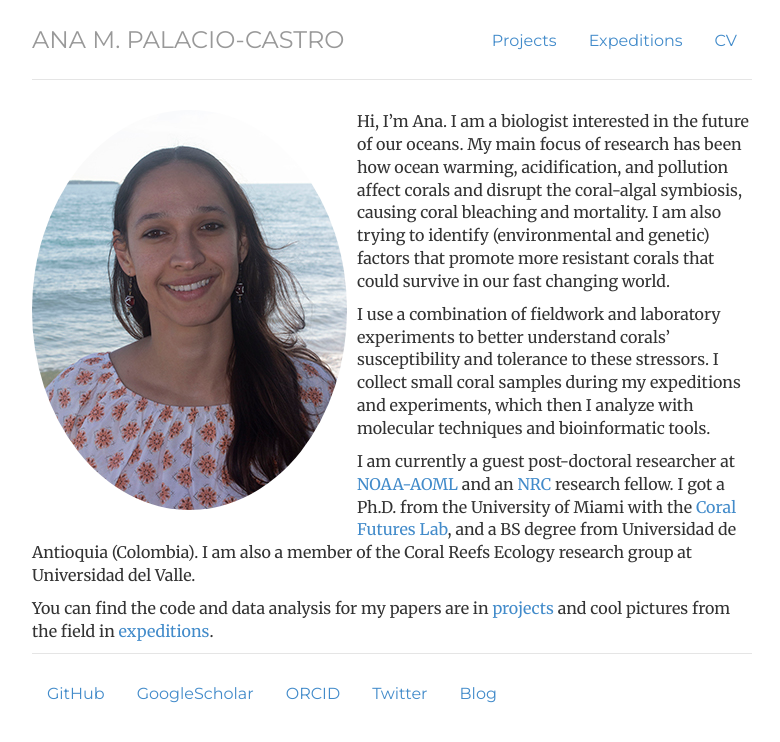
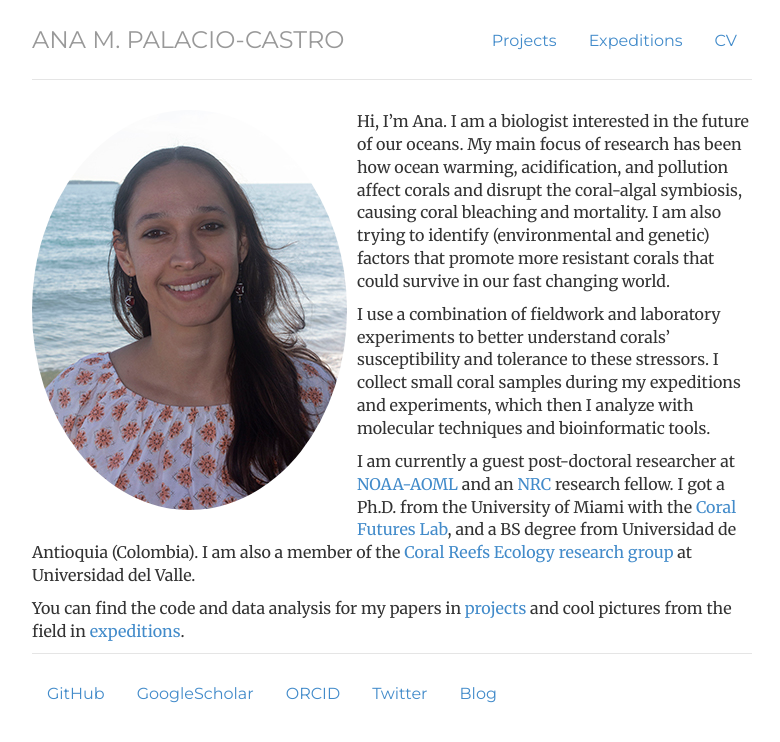
Before and after one commit to anampc/anampc_0.github.io, a Jekyll site: the page built from index.markdown, in a window 1280 px wide. Shown: the top 742 px of the page, without its empty margins (248-1028 px from the left). Built offline with Jekyll 4.4.1, drawn with Linux system fonts in a browser that asks for light colours.

```diff
--- a/index.markdown
+++ b/index.markdown
@@ -20,8 +20,8 @@
 I am currently a guest post-doctoral researcher at [NOAA-AOML](https://www.aoml.noaa.gov)
  and an [NRC](https://sites.nationalacademies.org/PGA/RAP/index.htm) research fellow.
  I got a Ph.D. from the University of Miami with the [Coral Futures Lab](https://coralreeffutures.rsmas.miami.edu/people/ana-palacio/index.html),
-  and a BS degree from Universidad de Antioquia (Colombia). I am also a member of the Coral Reefs Ecology research group at Universidad del Valle.
+  and a BS degree from Universidad de Antioquia (Colombia). I am also a member of the [Coral Reefs Ecology research group](https://arrecifes.correounivalle.edu.co/integrantes-del-grupo) at Universidad del Valle.
 
 
 
-You can find the code and data analysis for my papers are in <a href="/projects"> projects</a> and cool pictures from the field in <a href="/expeditions"> expeditions</a>.
+You can find the code and data analysis for my papers in <a href="/projects"> projects</a> and cool pictures from the field in <a href="/expeditions"> expeditions</a>.
```
